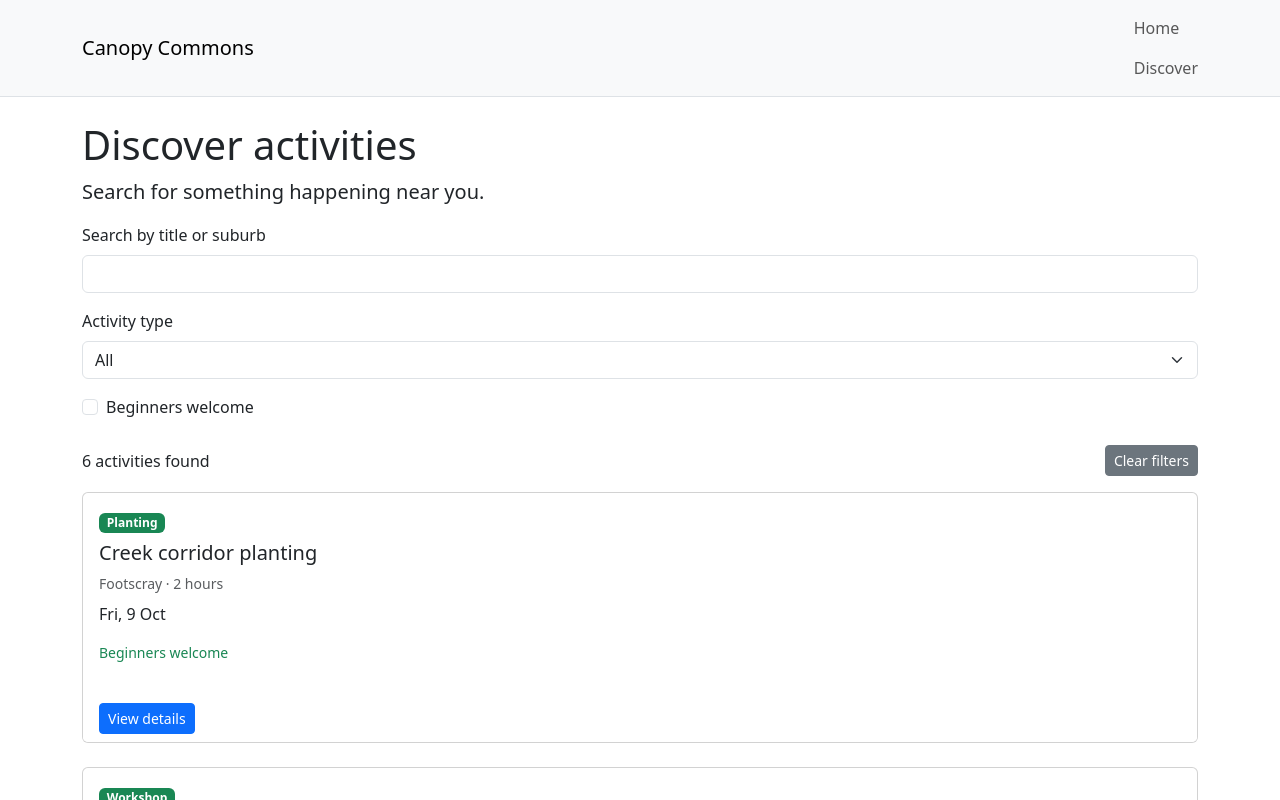
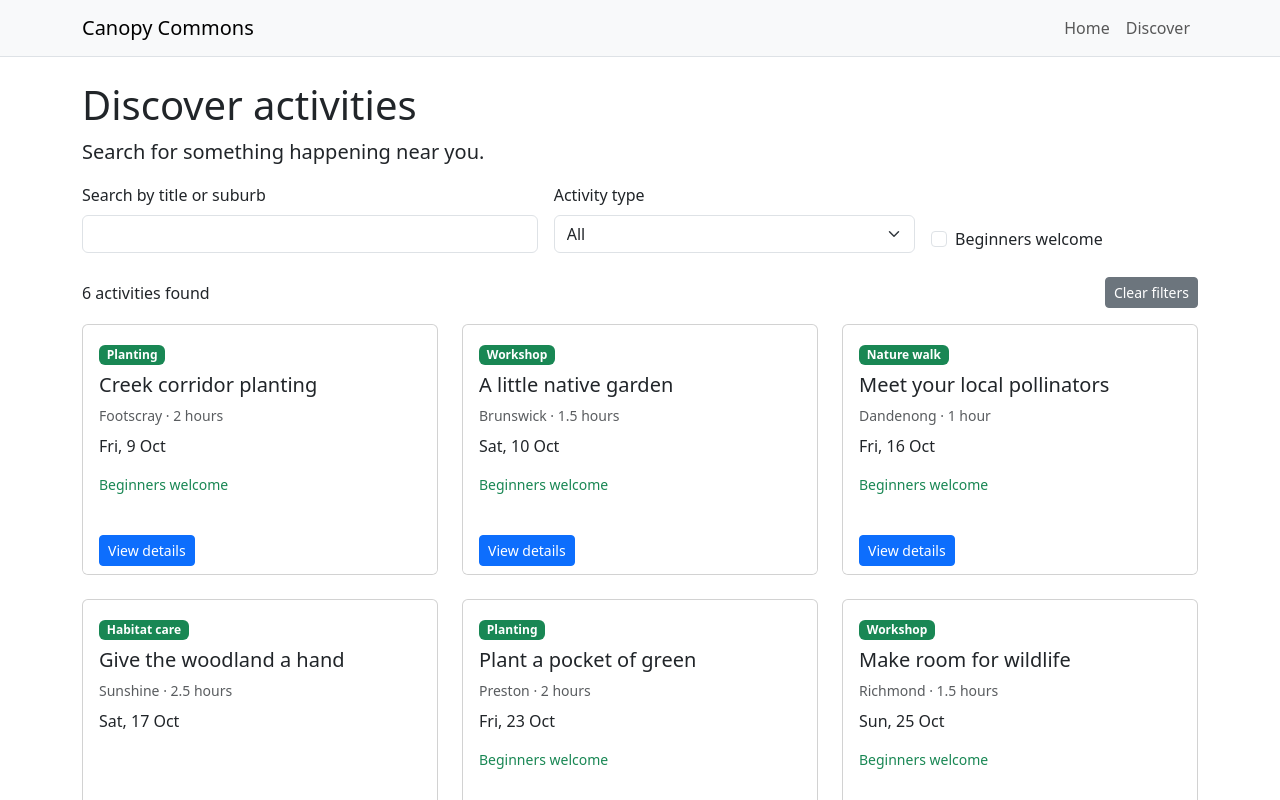
Before and after one commit to pseudo-overlord/canopy-commons-5032, a Vue app in the folder a2/: page /discover in a window 1280 px wide. Shown: the top 800 px of the page. Built offline with nearby package versions, Linux system fonts and the light colour scheme.

Commit message:
style(a2): adapt navigation and cards for small screens
Use a collapsing navbar and let the cards go from one column to two and then three as the screen grows.

```diff
--- a/a2/src/App.vue
+++ b/a2/src/App.vue
@@ -1,7 +1,13 @@
+<script setup>
+// The header and footer stay on every page; RouterView shows the current page.
+</script>
+
 <template>
-  <nav class="navbar navbar-light bg-light border-bottom">
+  <nav class="navbar navbar-expand-sm navbar-light bg-light border-bottom">
     <div class="container">
-      <RouterLink to="/" class="navbar-brand">Canopy Commons</RouterLink>
+      <RouterLink to="/" class="navbar-brand">
+        Canopy Commons
+      </RouterLink>
       <div class="navbar-nav">
         <RouterLink to="/" class="nav-link">Home</RouterLink>
         <RouterLink to="/discover" class="nav-link">Discover</RouterLink>
--- a/a2/src/views/DiscoverView.vue
+++ b/a2/src/views/DiscoverView.vue
@@ -41,18 +41,18 @@ onMounted(loadOpportunities);
   <p class="lead">Search for something happening near you.</p>
 
   <div class="row g-3 mb-4">
-    <div class="col-12">
+    <div class="col-md-5">
       <label for="search" class="form-label">Search by title or suburb</label>
       <input id="search" v-model="search" type="search" class="form-control" />
     </div>
-    <div class="col-12">
+    <div class="col-md-4">
       <label for="type" class="form-label">Activity type</label>
       <select id="type" v-model="activityType" class="form-select">
         <option>All</option>
         <option v-for="type in types" :key="type">{{ type }}</option>
       </select>
     </div>
-    <div class="col-12">
+    <div class="col-md-3 d-flex align-items-end">
       <div class="form-check">
         <input id="beginner" v-model="beginnerOnly" type="checkbox" class="form-check-input" />
         <label for="beginner" class="form-check-label">Beginners welcome</label>
@@ -73,7 +73,7 @@ onMounted(loadOpportunities);
 
   <template v-if="!loading && !error">
     <div v-if="filtered.length" class="row g-4">
-      <div v-for="item in filtered" :key="item.id" class="col-12">
+      <div v-for="item in filtered" :key="item.id" class="col-sm-6 col-lg-4">
         <OpportunityCard :opportunity="item" />
       </div>
     </div>
--- a/a2/src/views/HomeView.vue
+++ b/a2/src/views/HomeView.vue
@@ -23,7 +23,7 @@ onMounted(loadOpportunities);
 
   <DataStatus :loading="loading" :error="error" @retry="loadOpportunities" />
   <div v-if="!loading && !error" class="row g-4">
-    <div v-for="item in featured" :key="item.id" class="col-12">
+    <div v-for="item in featured" :key="item.id" class="col-sm-6 col-lg-4">
       <OpportunityCard :opportunity="item" />
     </div>
   </div>
```
